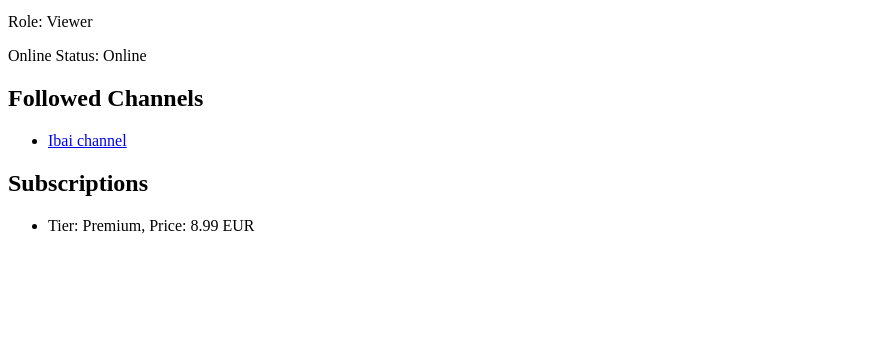
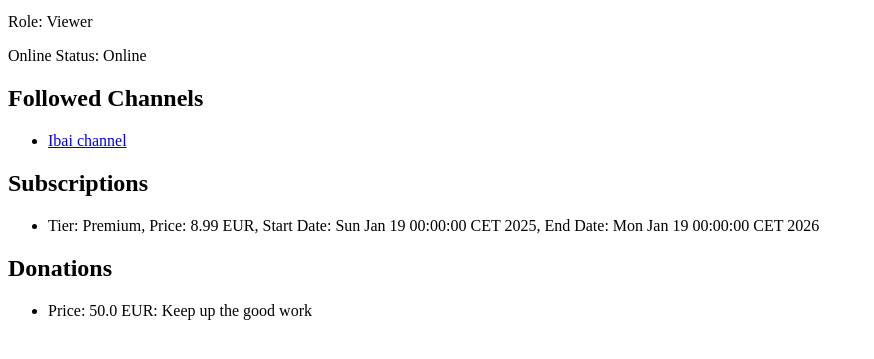
Before and after one commit to BryantSarabia/mde-homework-5, a plain HTML site: page it.univaq.mde.streamingplatform.acceleo/output/user_3.html in a window 1280 px wide. Shown: the part 87-446 px from the top of the page, without its empty margins (0-874 px from the left). Drawn offline with Linux system fonts and the light colour scheme.

Commit message:
feat: enhance HTML output to include subscription dates and donations for users

```diff
--- a/it.univaq.mde.streamingplatform.acceleo/output/user_3.html
+++ b/it.univaq.mde.streamingplatform.acceleo/output/user_3.html
@@ -13,7 +13,11 @@
                     </ul>
                     <h2>Subscriptions</h2>
                     <ul>
-                            <li>Tier: Premium, Price: 8.99 EUR</li>
+                            <li>Tier: Premium, Price: 8.99 EUR, Start Date: Sun Jan 19 00:00:00 CET 2025, End Date: Mon Jan 19 00:00:00 CET 2026</li>
+                    </ul>
+					<h2>Donations</h2>
+                	<ul>
+                            <li>Price: 50.0 EUR: Keep up the good work</li>
                     </ul>
                 </body>
             </html>
```
Also changed, not shown: it.univaq.mde.streamingplatform.acceleo/output/user_4.html (+3 -0 lines), it.univaq.mde.streamingplatform.acceleo/output/user_5.html (+3 -0 lines), it.univaq.mde.streamingplatform.acceleo/output/user_6.html (+3 -0 lines), 1 other file.
